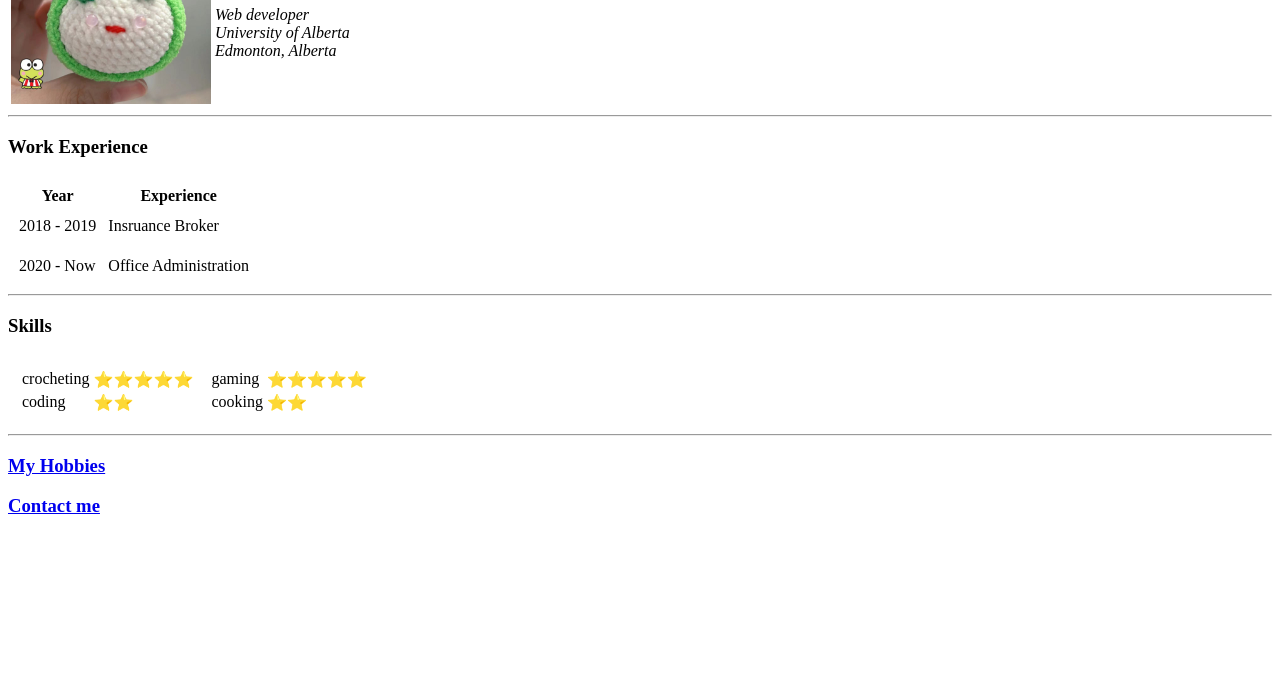
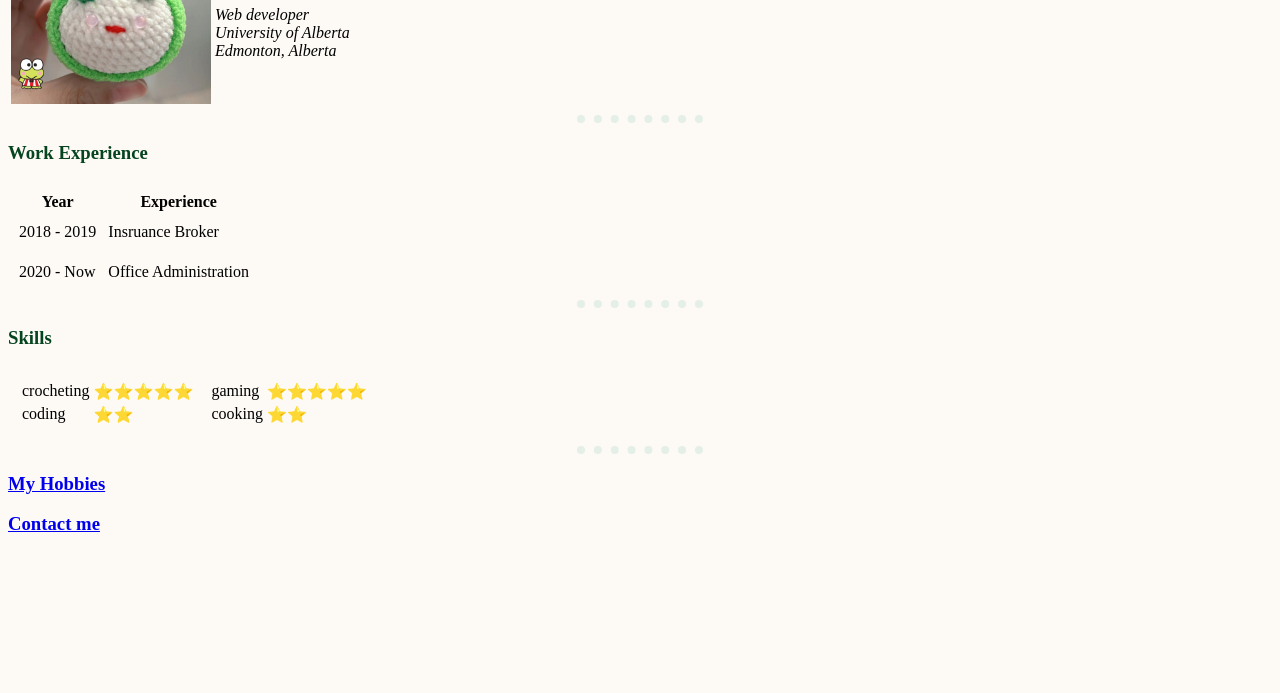
Before and after one commit to stellaaarrr/cv, a plain HTML site: page index.html in a window 1280 px wide. Shown: the part 107-800 px from the top of the page. Drawn offline with Linux system fonts and the light colour scheme.

Commit message:
Change styles

```diff
--- /dev/null
+++ b/css/styles.css
@@ -0,0 +1,13 @@
+body{
+  background-color: #FDFAF6;
+}
+
+hr{
+  border-style: none;
+  border-top: 8px dotted #E4EFE7;
+  width: 10%;
+}
+
+h1, h3{
+  color: #064420;
+}
--- a/index.html
+++ b/index.html
@@ -3,7 +3,13 @@
 <head>
   <meta charset="utf-8">
   <title>Yue's personal site</title>
+  <link rel="stylesheet" href="css/styles.css">
+
 </head>
+
+
+
+</style>
 
 <body>
   <table>
```
Also changed, not shown: contactme.html (+1 -0 lines).
